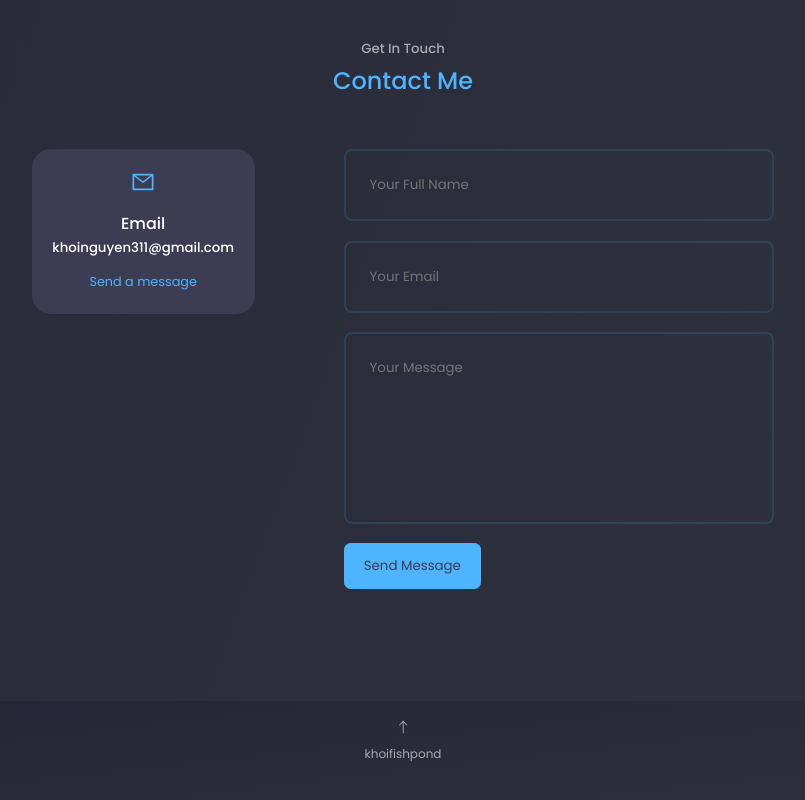
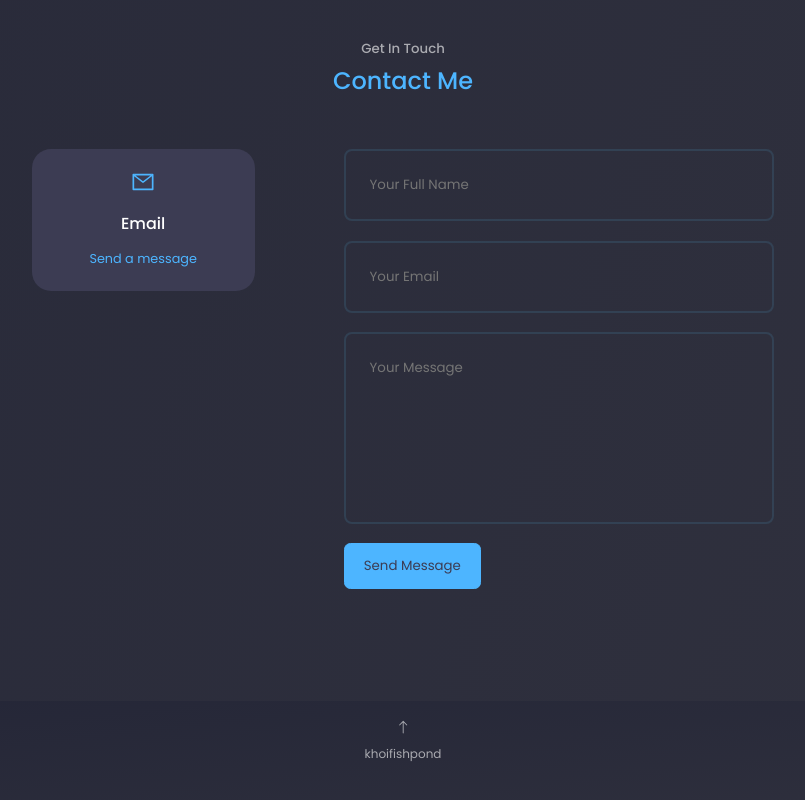
Before and after one commit to khoifishpond/portfolio, a React (Create React App) app: page / in a window 1280 px wide. Shown: the part 2695-3495 px from the top of the page, without its empty margins (237-1042 px from the left). Built offline with nearby package versions, Linux system fonts and the light colour scheme.

Commit message:
remove email

```diff
--- a/src/components/contact/Contact.jsx
+++ b/src/components/contact/Contact.jsx
@@ -24,7 +24,6 @@ const Contact = () => {
           <article className='contact__option'>
             <AiOutlineMail className='contact__option-icon'/>
             <h4>Email</h4>
-            <h5>khoinguyen311@gmail.com</h5>
             <a href="mailto:khoinguyen311@gmail.com" target='_blank'>Send a message</a>
           </article>
         </div>
```
